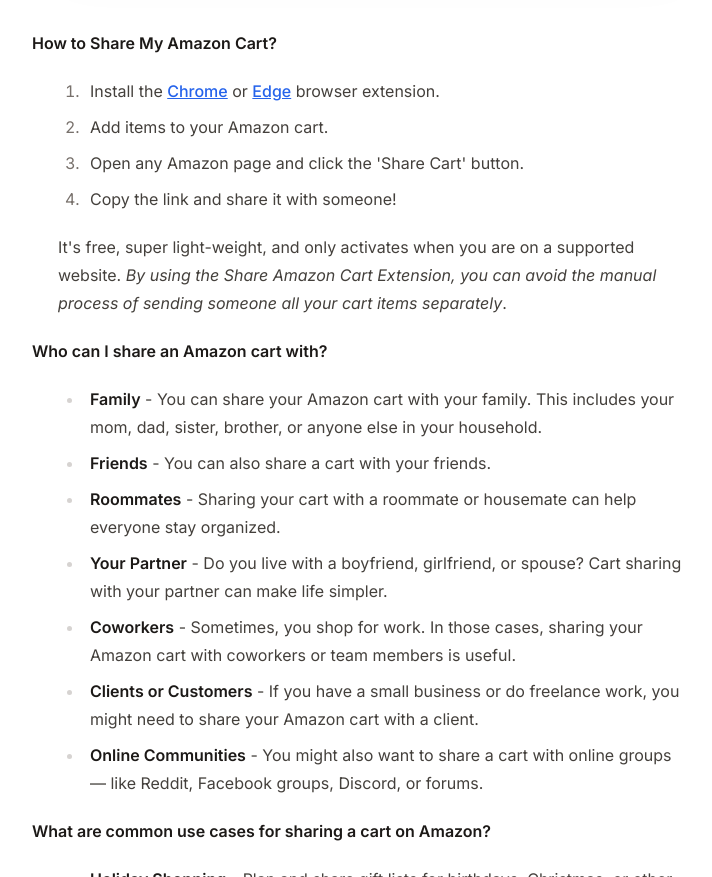
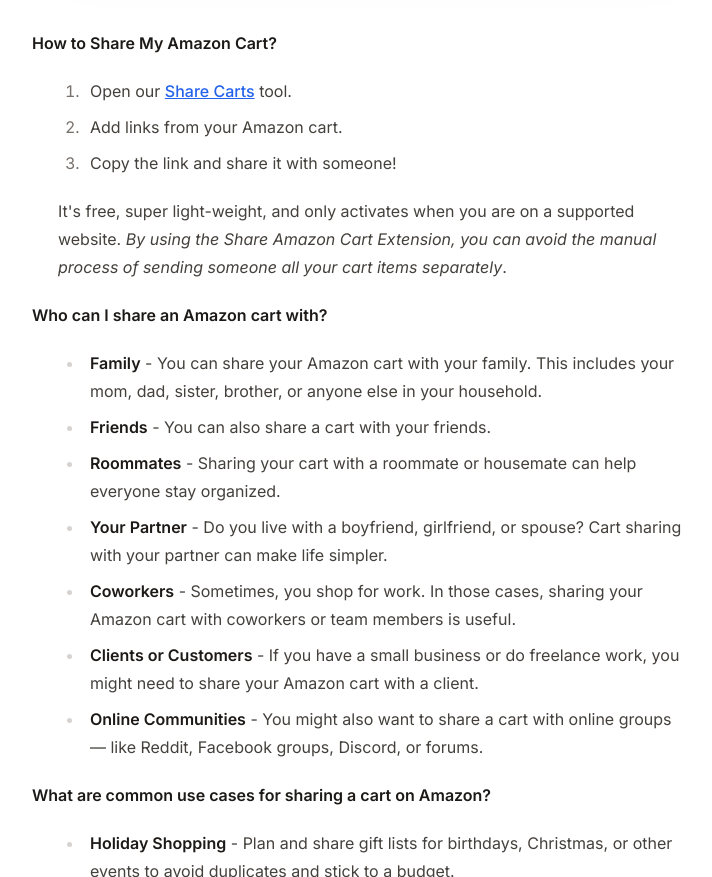
Before and after one commit to harrison-broadbent/sharecarts.github.io, a plain HTML site: page index.html in a window 1280 px wide. Shown: the part 1953-2830 px from the top of the page, without its empty margins (280-992 px from the left). Drawn offline with nearby package versions, Linux system fonts and the light colour scheme.

Commit message:
Update index.html

```diff
--- a/index.html
+++ b/index.html
@@ -137,7 +137,6 @@
             class="inline-flex h-10 items-center justify-center rounded-xl bg-gradient-to-r from-green-400 to-blue-500 px-4 sm:px-6 text-xs sm:text-sm font-medium text-white shadow transition-colors hover:from-green-500 hover:to-blue-600 focus-visible:outline-none focus-visible:ring-1 focus-visible:ring-gray-950"
             href="/create.html"
             ><img
-              alt="Chrome Extension"
               loading="lazy"
               width="24"
               height="24"
@@ -474,20 +473,13 @@
             <dd>
               <ol>
                 <li>
-                  Install the
+                  Open our
                   <a
-                    href="https://chromewebstore.google.com/detail/share-amazon-cart/bkcdmpcbhmafdmpekienmgfopacinonn"
-                    >Chrome</a
-                  >
-                  or
-                  <a
-                    href="https://microsoftedge.microsoft.com/addons/detail/share-amazon-cart/gphifohinhaophnfpcdnaaiifhllpghp"
-                    >Edge</a
-                  >
-                  browser extension.
+                    href="/create.html"
+                    >Share Carts</a
+                  > tool.
                 </li>
-                <li>Add items to your Amazon cart.</li>
-                <li>Open any Amazon page and click the 'Share Cart' button.</li>
+                <li>Add links from your Amazon cart.</li>
                 <li>Copy the link and share it with someone!</li>
               </ol>
               <p>
```
